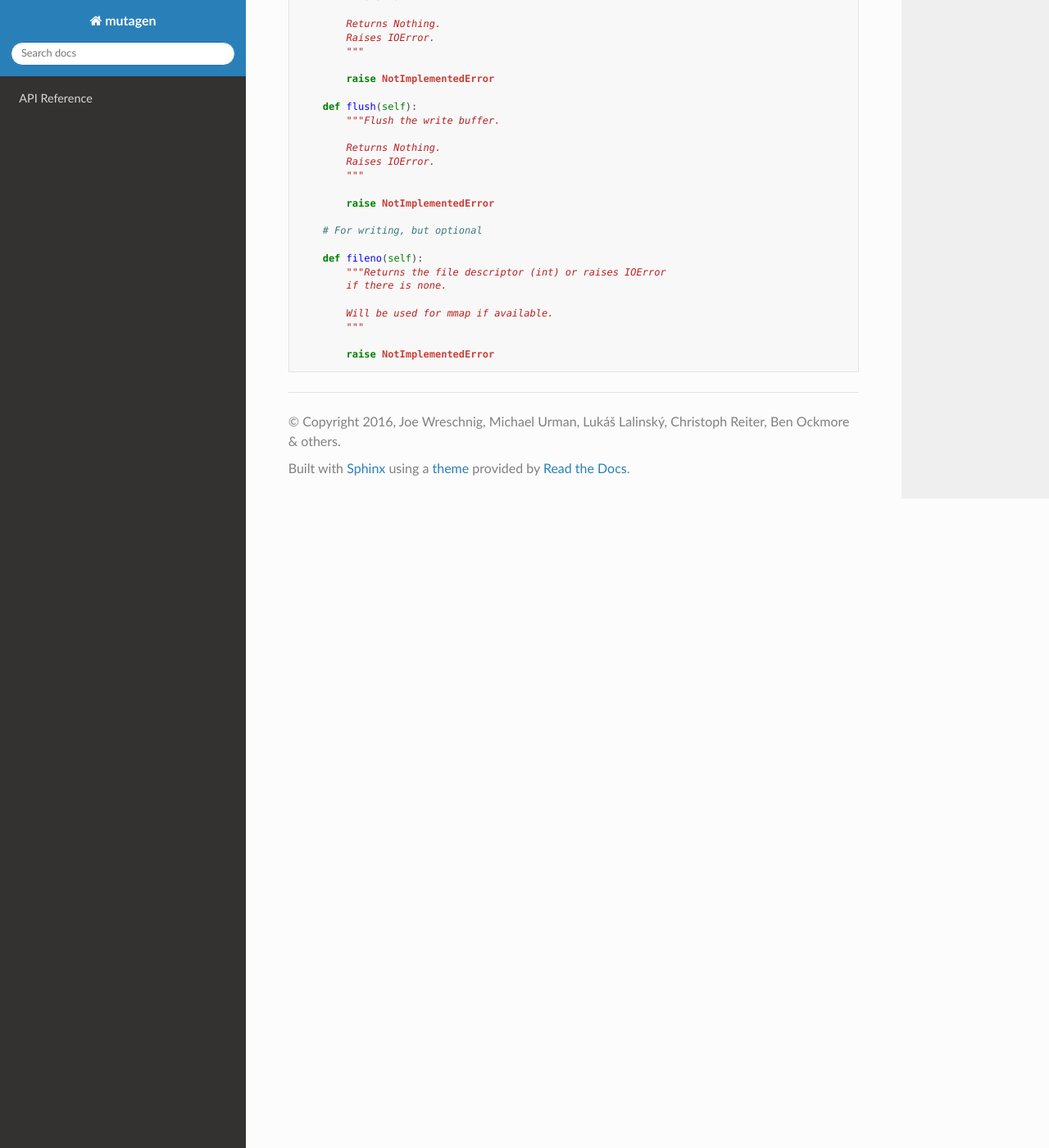
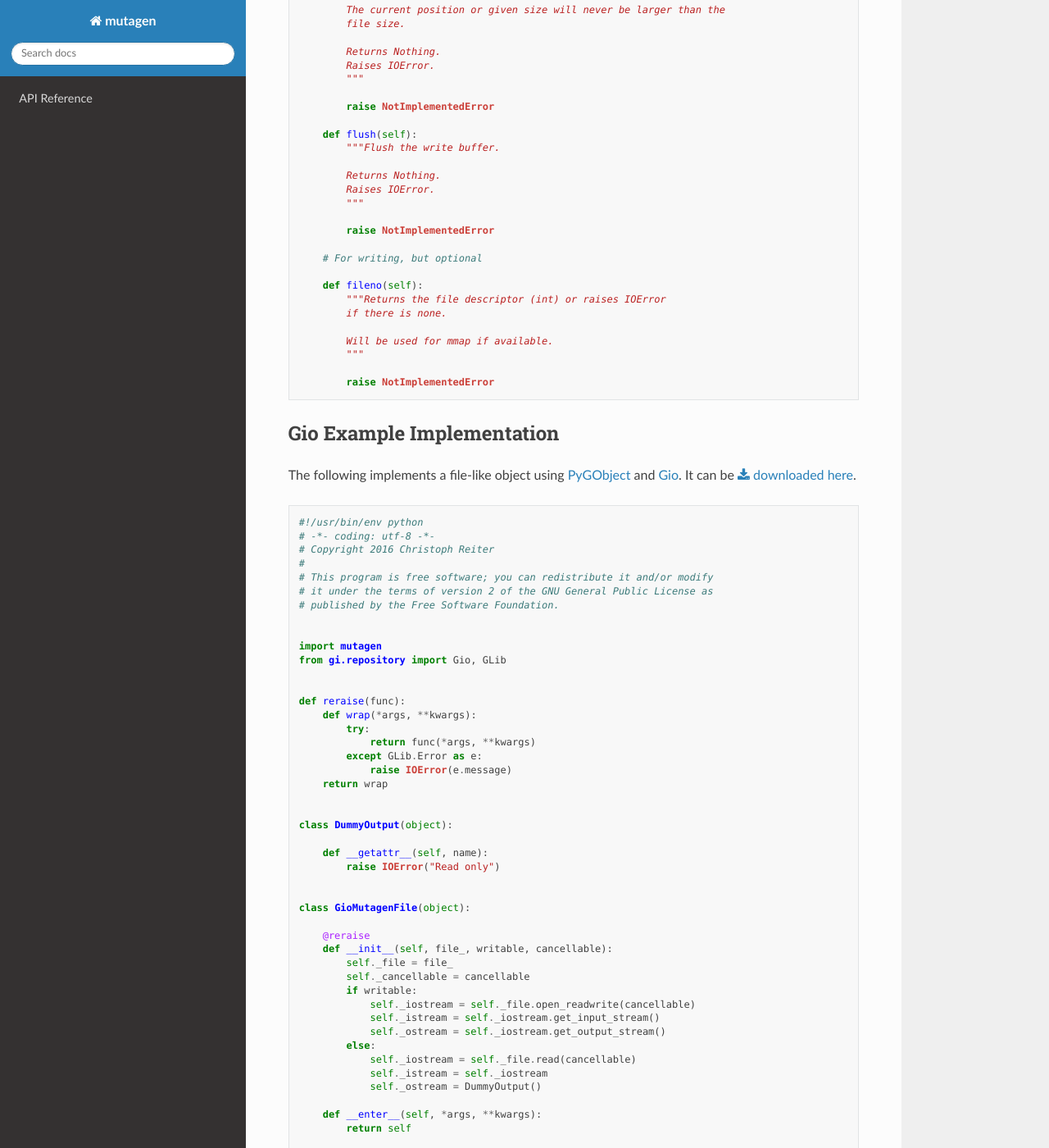
Before and after one commit to quodlibet/mutagen, a Sphinx documentation site: the page built from docs/user/filelike.rst, in a window 1280 px wide and 1400 px high, scrolled down 1847 px. Shown: the whole window at 82% size. Built offline with Sphinx 7.4.7 and the Read the Docs theme 2.0.0, drawn with Linux system fonts in a browser that asks for light colours; pages that are not in the unit, such as notebooks, are missing from menus; some of the changed text lies outside the part shown.

Commit message:
docs: Add a file-like example implementation using PyGObject and gio

```diff
--- /dev/null
+++ b/docs/user/examples/fileobj-gio.py
@@ -0,0 +1,130 @@
+#!/usr/bin/env python
+# -*- coding: utf-8 -*-
+# Copyright 2016 Christoph Reiter
+#
+# This program is free software; you can redistribute it and/or modify
+# it under the terms of version 2 of the GNU General Public License as
+# published by the Free Software Foundation.
+
+
+import mutagen
+from gi.repository import Gio, GLib
+
+
+def reraise(func):
+    def wrap(*args, **kwargs):
+        try:
+            return func(*args, **kwargs)
+        except GLib.Error as e:
+            raise IOError(e.message)
+    return wrap
+
+
+class DummyOutput(object):
+
+    def __getattr__(self, name):
+        raise IOError("Read only")
+
+
+class GioMutagenFile(object):
+
+    @reraise
+    def __init__(self, file_, writable, cancellable):
+        self._file = file_
+        self._cancellable = cancellable
+        if writable:
+            self._iostream = self._file.open_readwrite(cancellable)
+            self._istream = self._iostream.get_input_stream()
+            self._ostream = self._iostream.get_output_stream()
+        else:
+            self._iostream = self._file.read(cancellable)
+            self._istream = self._iostream
+            self._ostream = DummyOutput()
+
+    def __enter__(self, *args, **kwargs):
+        return self
+
+    def __exit__(self, *args, **kwargs):
+        self.close()
+
+    @classmethod
+    def open(cls, file_, writable=False, cancellable=None):
+        return cls(file_, writable, cancellable)
+
+    @reraise
+    def close(self):
+        self._iostream.close(self._cancellable)
+        self._istream.close(self._cancellable)
+        if not isinstance(self._ostream, DummyOutput):
+            self._ostream.close(self._cancellable)
+        del self._iostream
+        del self._istream
+        del self._ostream
+
+    @reraise
+    def tell(self):
+        return self._iostream.tell()
+
+    @reraise
+    def read(self, size=-1):
+        buffer_ = bytearray()
+        if size == -1:
+            data = True
+            while data:
+                data = self._istream.read_bytes(
+                    4096, self._cancellable).get_data()
+                buffer_.extend(data)
+        elif size > 0:
+            data = True
+            while len(buffer_) < size and data:
+                data = self._istream.read_bytes(
+                    size - len(buffer_), self._cancellable).get_data()
+                buffer_.extend(data)
+        return bytes(buffer_)
+
+    @reraise
+    def seek(self, offset, whence=0):
+        whence = {1: 0, 0: 1, 2: 2}[whence]
+        self._iostream.seek(offset, whence, self._cancellable)
+
+    @property
+    def name(self):
+        try:
+            file_info = self._file.query_info(
+                Gio.FILE_ATTRIBUTE_STANDARD_DISPLAY_NAME,
+                Gio.FileQueryInfoFlags.NONE,
+                self._cancellable)
+        except GLib.Error:
+            return ""
+        else:
+            return file_info.get_display_name()
+
+    @reraise
+    def write(self, data):
+        self._ostream.write_all(data, self._cancellable)
+
+    @reraise
+    def truncate(self, size=None):
+        if size is None:
+            size = self.tell()
+        self._iostream.truncate(size, self._cancellable)
+
+    @reraise
+    def flush(self):
+        self._ostream.flush(self._cancellable)
+
+    def fileno(self):
+        try:
+            return self._ostream.get_fd()
+        except AttributeError:
+            raise IOError("No fileno available")
+
+
+if __name__ == "__main__":
+    gio_file = Gio.File.new_for_uri(
+        "http://people.xiph.org/~giles/2012/opus/ehren-paper_lights-96.opus")
+
+    cancellable = Gio.Cancellable.new()
+    with GioMutagenFile.open(gio_file, writable=False,
+                             cancellable=cancellable) as mutagen_file:
+        print(mutagen.File(mutagen_file).pprint())
--- /dev/null
+++ b/docs/user/examples/fileobj-iface.py
@@ -0,0 +1,105 @@
+class IOInterface(object):
+    """This is the interface mutagen expects from custom file-like
+    objects.
+
+    For loading read(), tell() and seek() have to be implemented. "name"
+    is optional.
+
+    For saving/deleting write(), flush() and truncate() have to be
+    implemented in addition. fileno() is optional.
+    """
+
+    # For loading
+
+    def tell(self):
+        """Returns he current offset as int. Always >= 0.
+
+        Raises IOError in case fetching the position is for some reason
+        not possible.
+        """
+
+        raise NotImplementedError
+
+    def read(self, size=-1):
+        """Returns 'size' amount of bytes or less if there is no more data.
+        If no size is given all data is returned. size can be >= 0.
+
+        Raises IOError in case reading failed while data was available.
+        """
+
+        raise NotImplementedError
+
+    def seek(self, offset, whence=0):
+        """Move to a new offset either relative or absolute. whence=0 is
+        absolute, whence=1 is relative, whence=2 is relative to the end.
+
+        Any relative or absolute seek operation which would result in a
+        negative position is undefined and that case can be ignored
+        in the implementation.
+
+        Any seek operation which moves the position after the stream
+        should succeed. tell() should report that position and read()
+        should return an empty bytes object.
+
+        Returns Nothing.
+        Raise IOError in case the seek operation asn't possible.
+        """
+
+        raise NotImplementedError
+
+    # For loading, but optional
+
+    @property
+    def name(self):
+        """Should return text. For example the file name.
+
+        If not available the attribute can be missing or can return
+        an empty string.
+
+        Will be used for error messages and type detection.
+        """
+
+        raise NotImplementedError
+
+    # For writing
+
+    def write(self, data):
+        """Write data to the file.
+
+        Returns Nothing.
+        Raises IOError
+        """
+
+        raise NotImplementedError
+
+    def truncate(self, size=None):
+        """Truncate to the current position or size if size is given.
+
+        The current position or given size will never be larger than the
+        file size.
+
+        Returns Nothing.
+        Raises IOError.
+        """
+
+        raise NotImplementedError
+
+    def flush(self):
+        """Flush the write buffer.
+
+        Returns Nothing.
+        Raises IOError.
+        """
+
+        raise NotImplementedError
+
+    # For writing, but optional
+
+    def fileno(self):
+        """Returns the file descriptor (int) or raises IOError
+        if there is none.
+
+        Will be used for mmap if available.
+        """
+
+        raise NotImplementedError
--- a/docs/user/filelike.rst
+++ b/docs/user/filelike.rst
@@ -27,108 +27,15 @@ them using a named argument which skips the type guessing.
 The file-like object has to implement the following interface (It's a limited
 subset of real file objects and StringIO/BytesIO)
 
-::
+.. literalinclude:: examples/fileobj-iface.py
 
-    class IOInterface(object):
-        """This is the interface mutagen expects from custom file-like
-        objects.
 
-        For loading read(), tell() and seek() have to be implemented. "name"
-        is optional.
+Gio Example Implementation
+--------------------------
 
-        For saving/deleting write(), flush() and truncate() have to be
-        implemented in addition. fileno() is optional.
-        """
+The following implements a file-like object using `PyGObject
+<https://wiki.gnome.org/PyGObject>`__ and `Gio
+<https://developer.gnome.org/gio/stable/ch01.html>`__. It can be
+:download:`downloaded here <examples/fileobj-gio.py>`.
 
-        # For loading
-
-        def tell(self):
-            """Returns he current offset as int. Always >= 0.
-
-            Raises IOError in case fetching the position is for some reason
-            not possible.
-            """
-
-            raise NotImplementedError
-
-        def read(self, size=-1):
-            """Returns 'size' amount of bytes or less if there is no more data.
-            If no size is given all data is returned. size can be >= 0.
-
-            Raises IOError in case reading failed while data was available.
-            """
-
-            raise NotImplementedError
-
-        def seek(self, offset, whence=0):
-            """Move to a new offset either relative or absolute. whence=0 is
-            absolute, whence=1 is relative, whence=2 is relative to the end.
-
-            Any relative or absolute seek operation which would result in a
-            negative position is undefined and that case can be ignored
-            in the implementation.
-
-            Any seek operation which moves the position after the stream
-            should succeed. tell() should report that position and read()
-            should return an empty bytes object.
-
-            Returns Nothing.
-            Raise IOError in case the seek operation asn't possible.
-            """
-
-            raise NotImplementedError
-
-        # For loading, but optional
-
-        @property
-        def name(self):
-            """Should return text. For example the file name.
-
-            If not available the attribute can be missing or can return
-            an empty string.
-
-            Will be used for error messages and type detection.
-            """
-
-            raise NotImplementedError
-
-        # For writing
-
-        def write(self, data):
-            """Write data to the file.
-
-            Returns Nothing.
-            Raises IOError
-            """
-
-        def truncate(self, size=None):
-            """Truncate to the current position or size if size is given.
-
-            The current position or given size will never be larger than the
-            file size.
-
-            Returns Nothing.
-            Raises IOError.
-            """
-
-            raise NotImplementedError
-
-        def flush(self):
-            """Flush the write buffer.
-
-            Returns Nothing.
-            Raises IOError.
-            """
-
-            raise NotImplementedError
-
-        # For writing, but optional
-
-        def fileno(self):
-            """Returns the file descriptor (int) or raises IOError
-            if there is none.
-
-            Will be used for mmap if available.
-            """
-
-            raise NotImplementedError
+.. literalinclude:: examples/fileobj-gio.py
```
Also changed, not shown: 1 other file.
